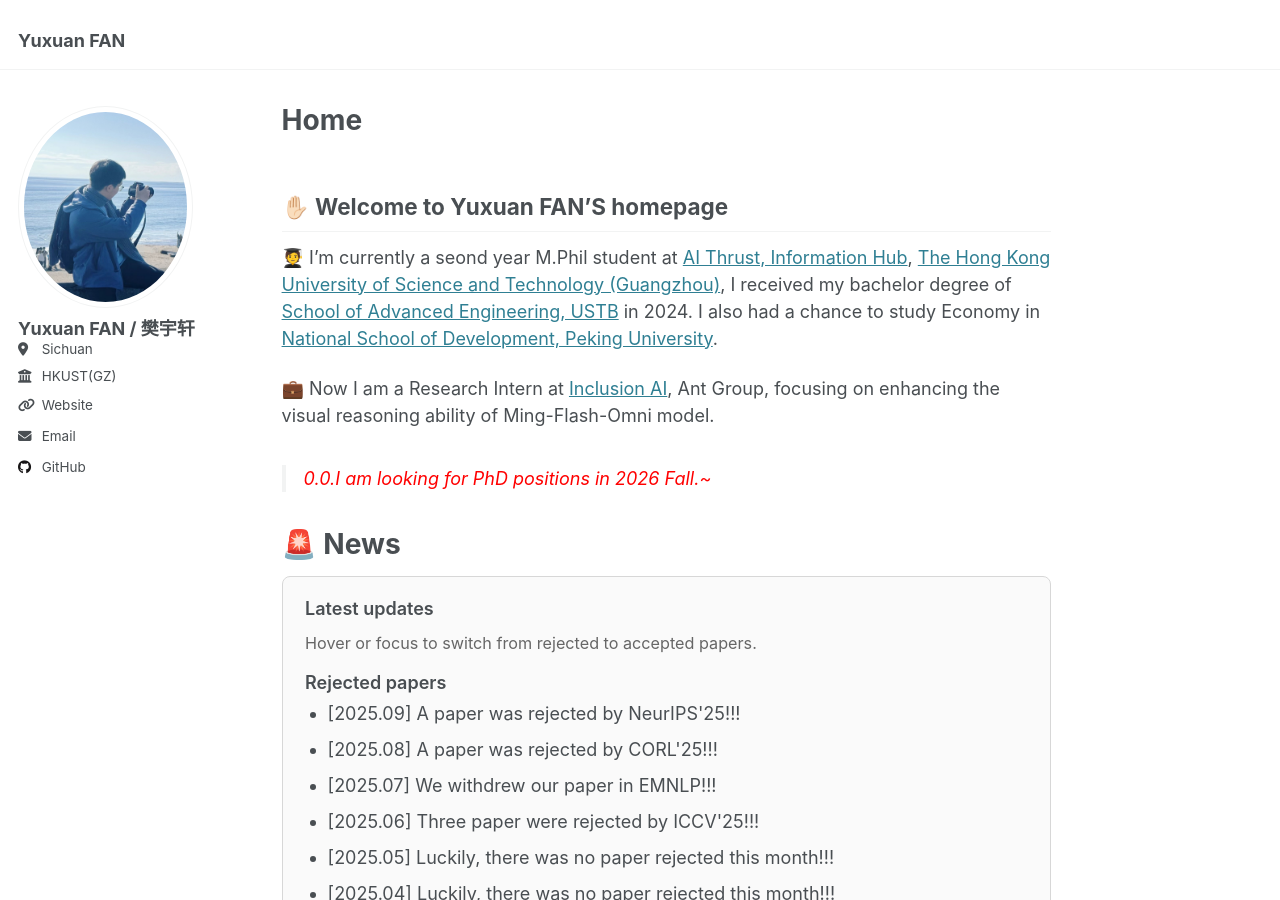
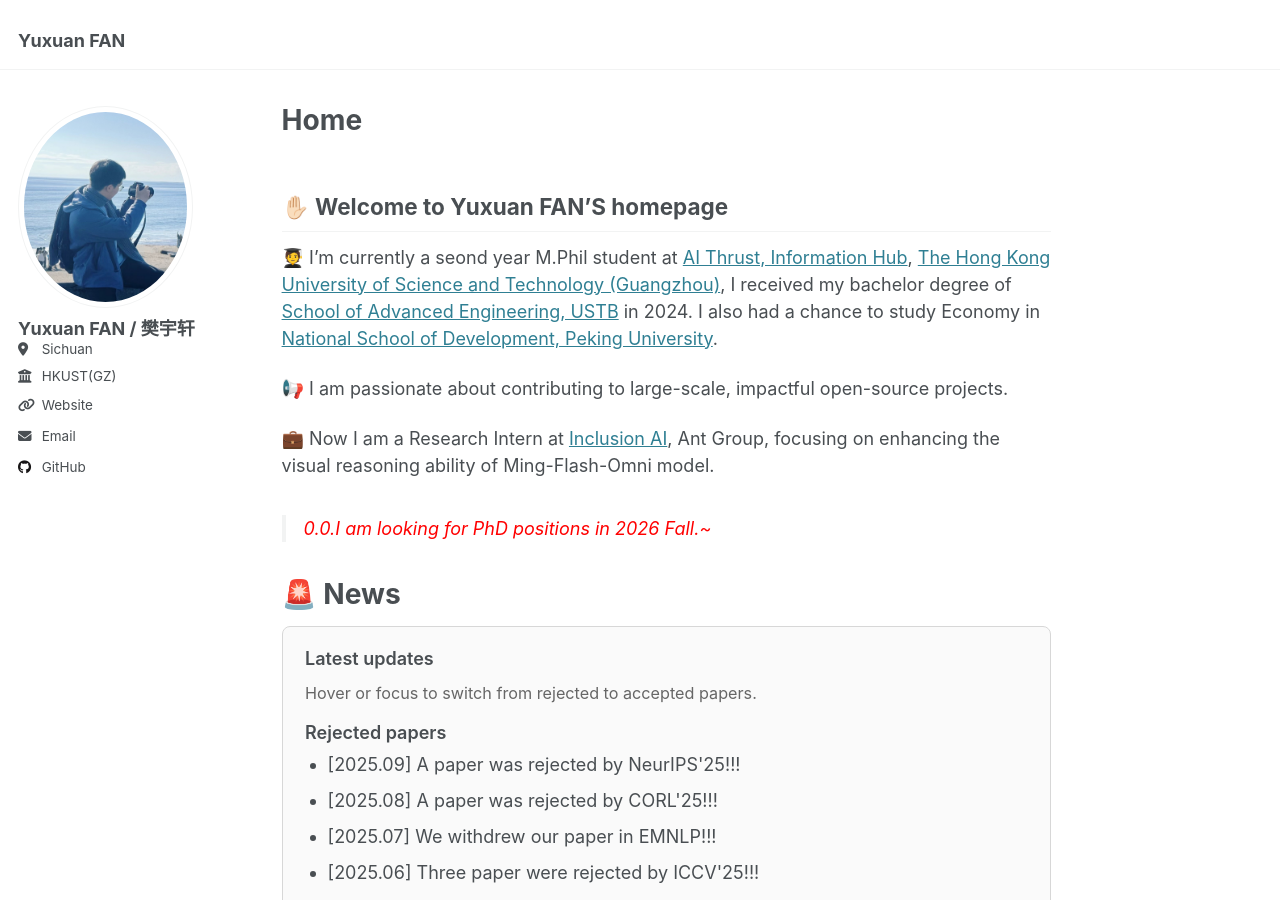
Before and after one commit to yuxuanfanOrion/yuxuanfanOrion.github.io, a Jekyll site: the page built from _pages/about.md, in a window 1280 px wide and 900 px high. Built offline with Jekyll 4.4.1, drawn with Linux system fonts in a browser that asks for light colours.

Commit message:
Update about.md

```diff
--- a/_pages/about.md
+++ b/_pages/about.md
@@ -11,6 +11,7 @@ redirect_from:
 
 🧑‍🎓 I'm currently a seond year M.Phil student at [AI Thrust, Information Hub](https://www.hkust-gz.edu.cn/academics/hubs-and-thrust-areas/information-hub/), [The Hong Kong University of Science and Technology (Guangzhou)](https://hkust-gz.edu.cn/),  I received my bachelor degree of [School of Advanced Engineering, USTB](https://www.ustb.edu.cn/) in 2024. I also had a chance to study Economy in [National School of Development, Peking University](https://nsd.pku.edu.cn/).
 
+📢 I am passionate about contributing to large-scale, impactful open-source projects.
 
 💼 Now I am a Research Intern at [Inclusion AI](https://github.com/inclusionAI), Ant Group, focusing on enhancing the visual reasoning ability of Ming-Flash-Omni model.
 
```
